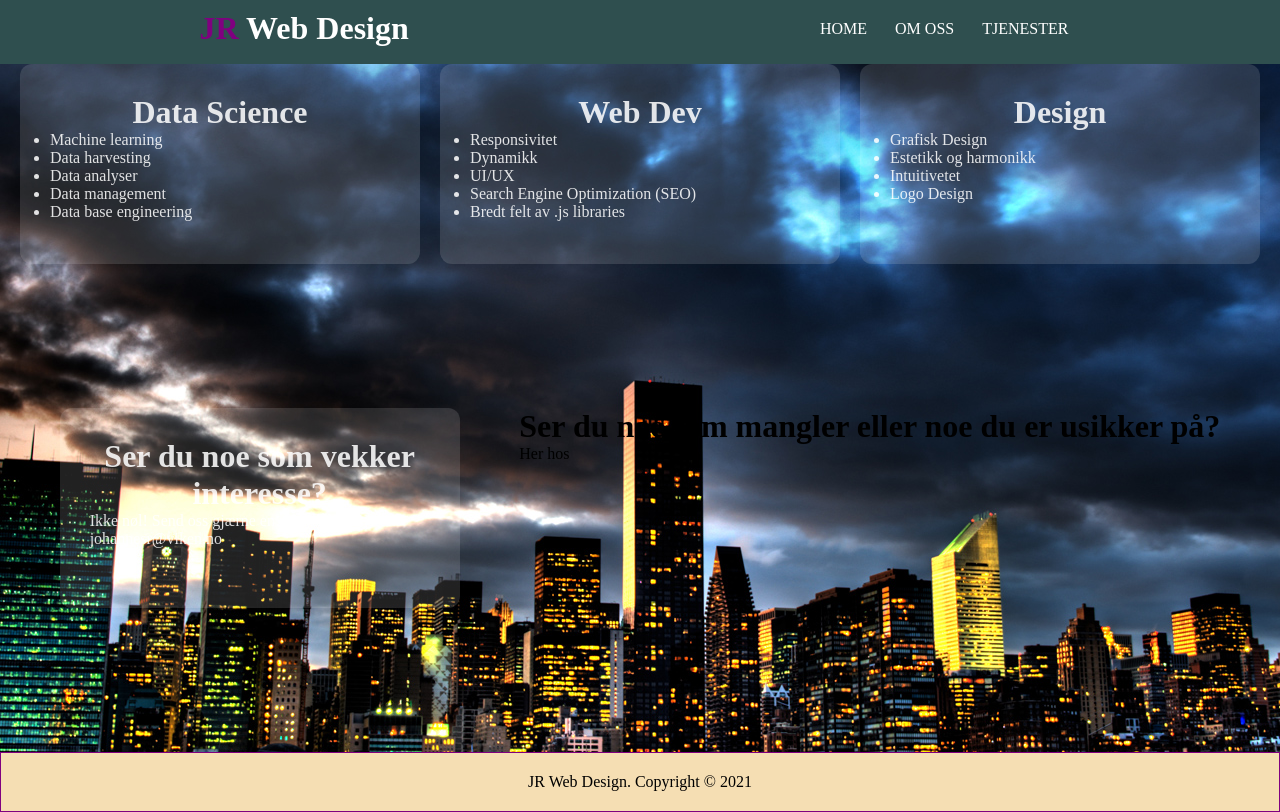
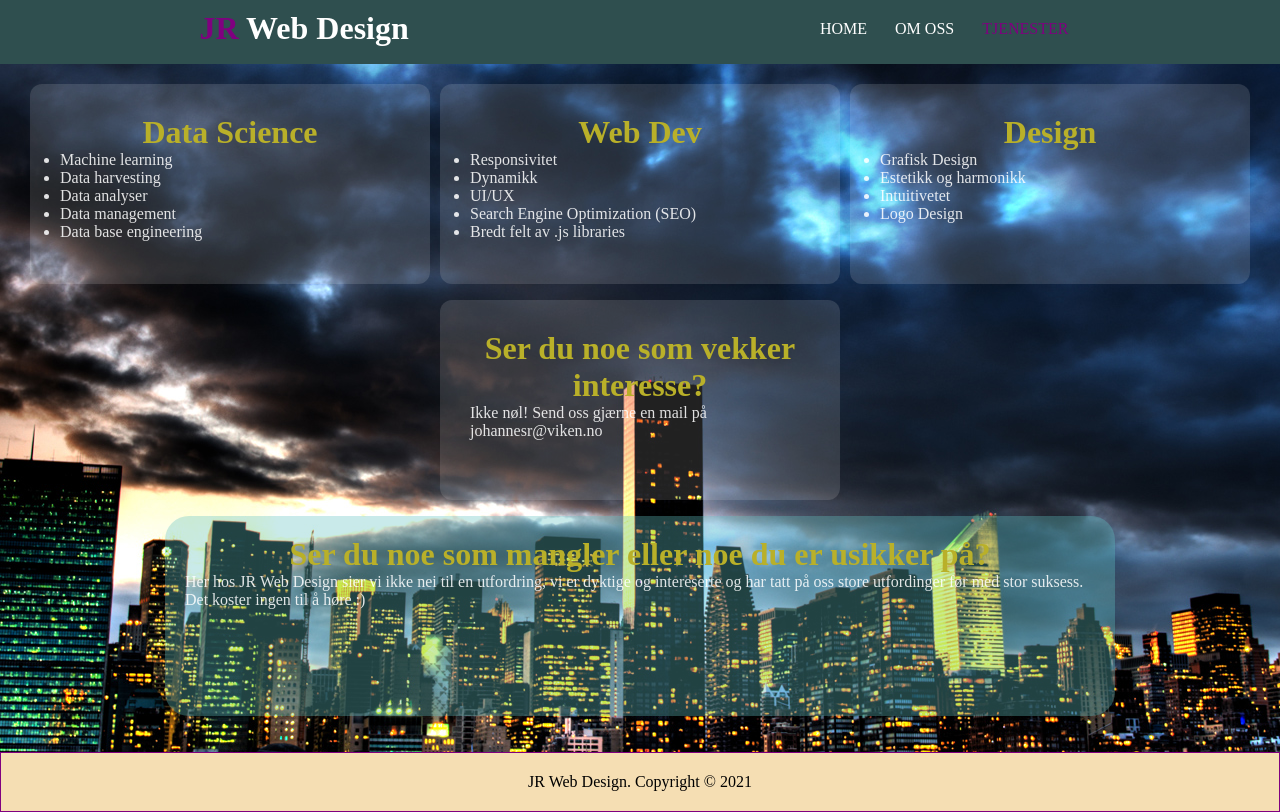
Before and after one commit to UNblown/website-page-design, a plain HTML site: page løsning/services.html in a window 1280 px wide. Drawn offline with Linux system fonts and the light colour scheme.

Commit message:
Fullførte services.html og gjorde noen små forandring

```diff
--- a/løsning/services.html
+++ b/løsning/services.html
@@ -13,7 +13,7 @@
     <ul>
         <li><a href="/løsning/index.html">HOME</a></li>
         <li><a href="/løsning/about.html">OM OSS</a></li>
-        <li><a href="/løsning/services.html">TJENESTER</a></li>
+        <li><a id="active" href="/løsning/services.html">TJENESTER</a></li>
     </ul>
     </header>
     <div class="main-container">
@@ -52,7 +52,9 @@
         </div>
         <div class="giga-content">
             <h1>Ser du noe som mangler eller noe du er usikker på?</h1>
-            <p>Her hos </p>
+            <p>Her hos JR Web Design sier vi ikke nei til en utfordring, vi er dyktige og intereserte og har tatt på oss store utfordinger før med stor suksess.
+               <br> Det koster ingen til å høre :)
+            </p>
         </div>
 
     </div>
--- a/løsning/style.css
+++ b/løsning/style.css
@@ -4,7 +4,9 @@
     padding: 0;
 }
 
-
+#active{
+    color: purple;
+}
 header {
     display:flex;
     justify-content: space-around;
@@ -156,6 +158,7 @@ footer {
 }
 
 .main-container {
+    padding: 20px;
     display:flex;
     justify-content: space-evenly;
     background-image: url(images/Image1.jpg);
@@ -175,6 +178,16 @@ footer {
 
 }
 
-.main-content h1 {
+.main-content h1, .giga-content h1 {
     text-align: center;
+    color: rgb(185, 176, 41)
 }
+
+.giga-content {
+    padding: 20px;
+    width: 950px;
+    height: 200px;
+    background-color:rgba(98, 192, 192, 0.342);
+    border-radius: 24px;
+    color: rgba(255, 255, 255, 0.863)
+}
```
Also changed, not shown: løsning/about.html (+1 -1 lines), løsning/index.html (+1 -1 lines).
